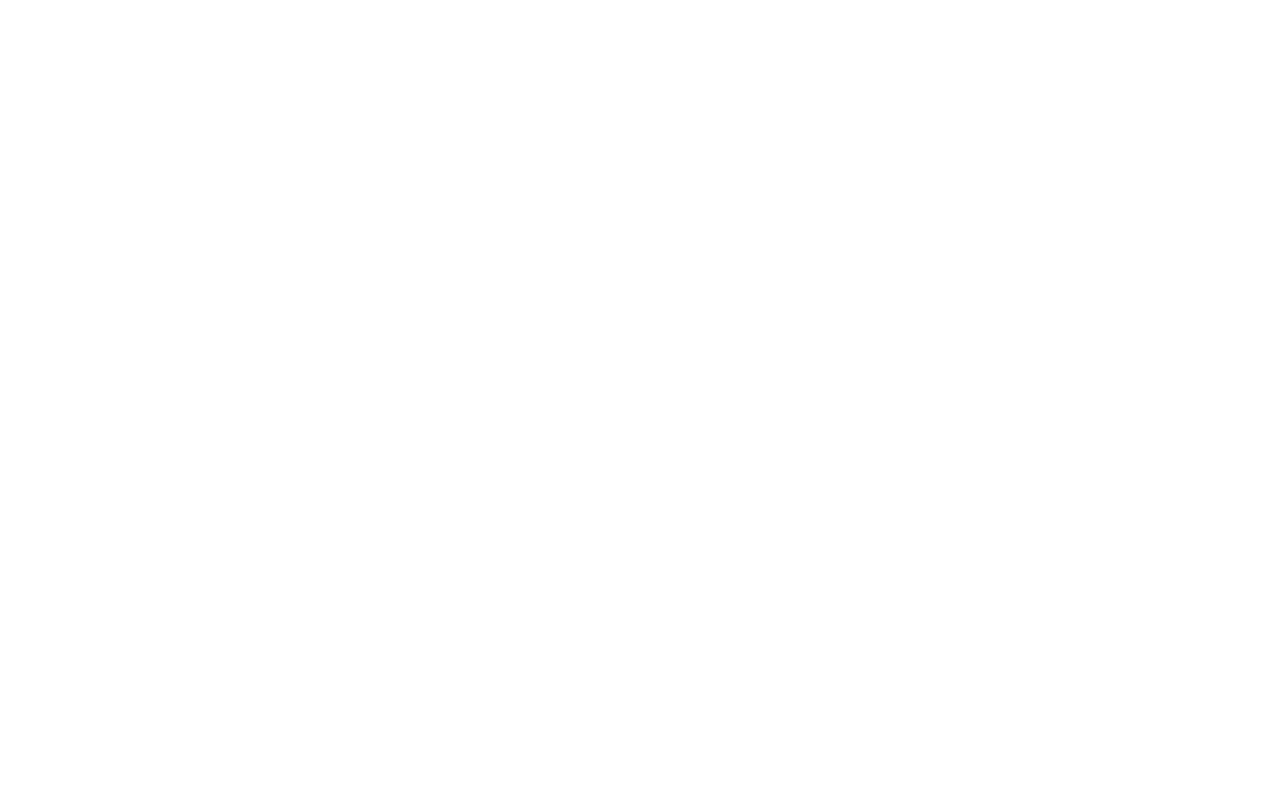
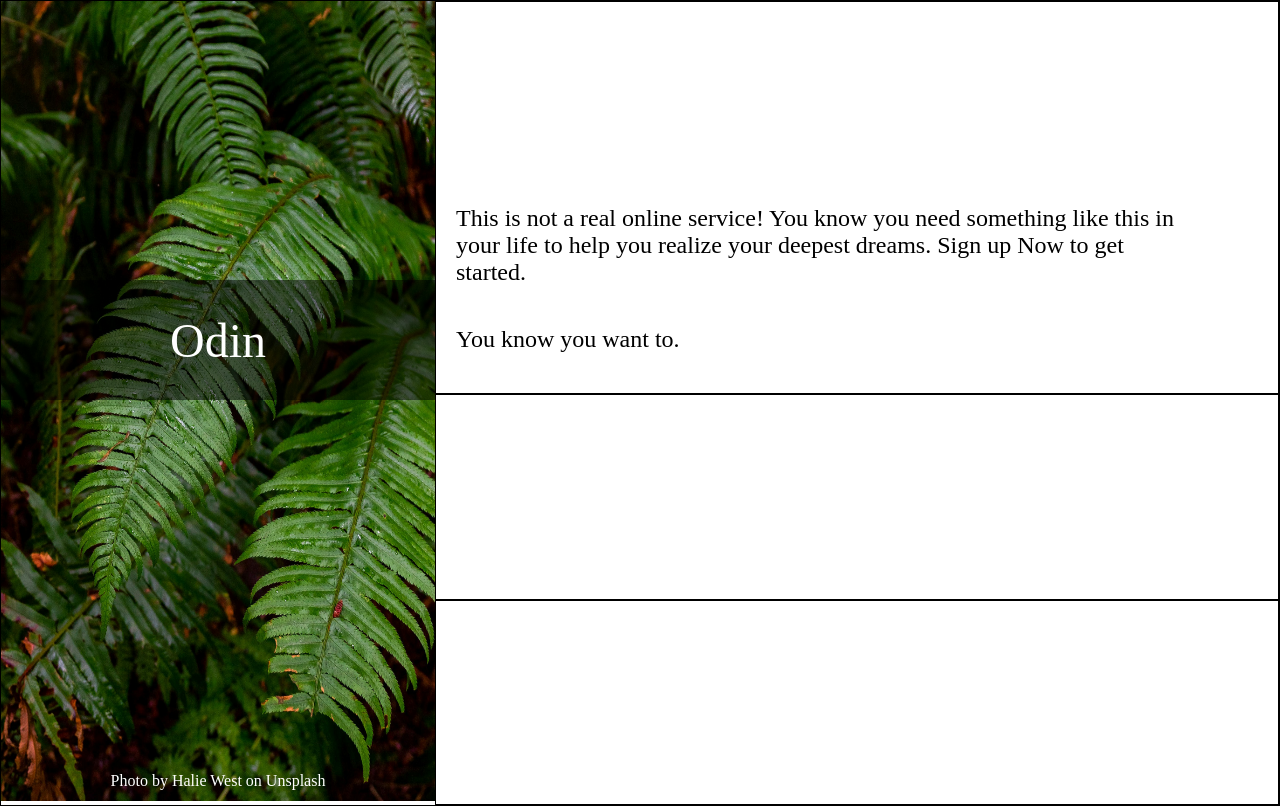
Before and after one commit to IcelandSpar/sign-up-form, a plain HTML site: page index.html in a window 1280 px wide. Drawn offline with Linux system fonts and the light colour scheme.

Commit message:
Add layout plan for sign up form page

```diff
--- a/index.html
+++ b/index.html
@@ -7,6 +7,22 @@
     <link rel="stylesheet" href="./styles.css">
 </head>
 <body>
+<div class="page-container">
+    <div class="image-container">
+        <div class="img-sidebar">Odin</div>
 
+        <img src="images/leaves-for-form.jpg" alt="image of wet green tropical leaves" width="20%" height="auto">
+        <div class ="image-footer">Photo by Halie West on Unsplash</div>
+
+    </div>
+    <div class="right-section">
+        <div class="section-top-right">
+            <p>This is not a real online service! You know you need something like this in your life to help you realize your deepest dreams. Sign up Now to get started.</p>
+            <p class="bottom-paragraph">You know you want to.</p>
+        </div>
+        <div class="section-middle-right"></div>
+        <div class="section-bottom-right"></div>
+    </div>
+</div>
 </body>
 </html>
--- a/styles.css
+++ b/styles.css
@@ -3,3 +3,71 @@
     margin: 0;
     padding: 0;
  }
+
+.page-container {
+    border: 1px solid black;
+    display: flex;
+}
+
+.right-section {
+    display: flex;
+    flex-direction: column;
+    flex-grow: 1;
+}
+
+.section-top-right {
+    border: 1px solid black;
+    flex-grow: 1;
+    display: flex;
+    flex-direction: column;
+    justify-content: flex-end;
+
+
+}
+.section-middle-right {
+    border: 1px solid black;
+    flex-grow: 1;
+}
+.section-bottom-right {
+
+    border: 1px solid black;
+    flex-grow: 1;
+
+}
+
+.section-top-right > p {
+margin-bottom: 40px;
+margin-left: 20px;
+margin-right: 100px;
+font-size: 1.5rem;
+}
+img {
+    height: 100vh;
+    width: 20vw;
+    min-width: 434px;
+
+    flex-grow: 1;
+
+
+}
+
+.img-sidebar {
+    position: absolute;
+    background-color: rgba(0, 0, 0, 0.507);
+    height: 120px;
+    min-width: 434px;
+    top: 35vh;
+    color: white;
+    text-align: center;
+    align-content: center;
+    font-size: 3rem;
+}
+
+.image-footer {
+    position: absolute;
+    bottom: 10px;
+    color: white;
+    text-align: center;
+    min-width: 434px;
+
+}
```
